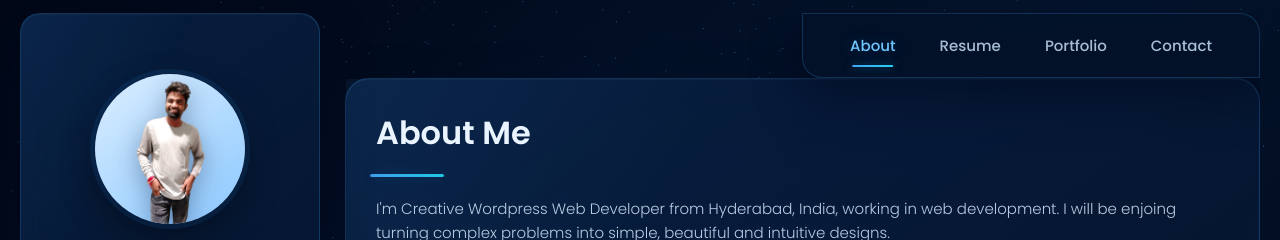
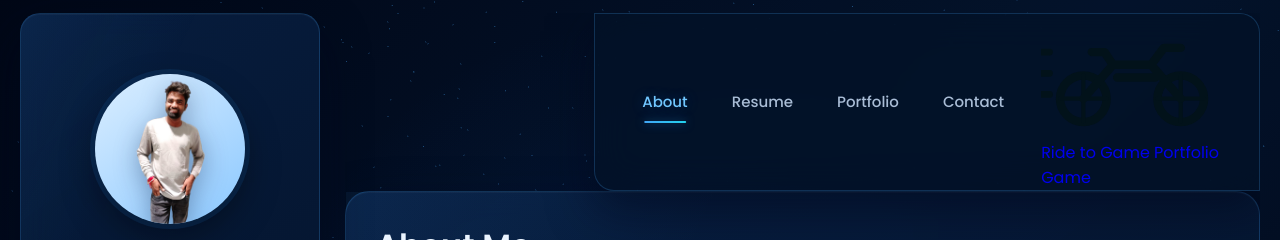
Before and after one commit to karthikkumarambati/karthik_kumar, a plain HTML site: page index.html in a window 1280 px wide. Shown: the part 17-257 px from the top of the page. Drawn offline with nearby package versions, Linux system fonts and the light colour scheme; animation ran at ten frames a second.

Commit message:
Update index.html

```diff
--- a/index.html
+++ b/index.html
@@ -187,6 +187,23 @@
 
           <li class="navbar-item">
             <button class="navbar-link" data-nav-link>Contact</button>
+          </li>
+
+          <li class="navbar-item">
+               <a class="ride-btn" id="rideBtn" href=" https://karthikkumarambati.github.io/Gaming-Portfolio/" aria-label="Ride into the game portfolio">
+                   <svg viewBox="0 0 42 28" aria-hidden="true">
+                       <g class="ride-lines" stroke="#02121a" stroke-width="1.6" stroke-linecap="round">
+                     <path d="M-6 9h8"/><path d="M-8 14h10"/><path d="M-5 19h7"/>
+                      </g>
+                      <g class="ride-bike" fill="none" stroke="#02121a" stroke-width="2" stroke-linecap="round" stroke-linejoin="round">
+                            <g class="ride-wheel"><circle cx="10" cy="20" r="5.5"/><path d="M10 14.5v11M4.5 20h11" stroke-width="1"/></g>
+                      <g class="ride-wheel"><circle cx="33" cy="20" r="5.5"/><path d="M33 14.5v11M27.5 20h11" stroke-width="1"/></g>
+                       <path d="M10 20l7-8h9l7 8M17 12l-2-3h-3M26 12l3-4h4M18 15h9"/>
+                      </g>
+                  </svg>
+                     <span class="ride-long">Ride to Game Portfolio</span>
+                     <span class="ride-short">Game</span>
+              </a>
           </li>
 
         </ul>
@@ -1354,6 +1371,13 @@ allowed cross-platform accessibility to the website
   <script nomodule src="https://unpkg.com/ionicons@5.5.2/dist/ionicons/ionicons.js"></script>
 
   <script src="script.js" defer></script>
+
+  <svg class="ride-rider" id="rideRider" viewBox="0 0 42 28" fill="none" stroke="#19f0d2" stroke-width="1.6" stroke-linecap="round" stroke-linejoin="round" aria-hidden="true">
+  <g class="ride-wheel"><circle cx="10" cy="20" r="5.5"/><path d="M10 14.5v11M4.5 20h11" stroke-width=".8"/></g>
+  <g class="ride-wheel"><circle cx="33" cy="20" r="5.5"/><path d="M33 14.5v11M27.5 20h11" stroke-width=".8"/></g>
+  <path d="M10 20l7-8h9l7 8M17 12l-2-3h-3M26 12l3-4h4M18 15h9"/>
+  </svg>
+<div class="ride-fade" id="rideFade"></div>
+
 </body>
-
 </html>
```
